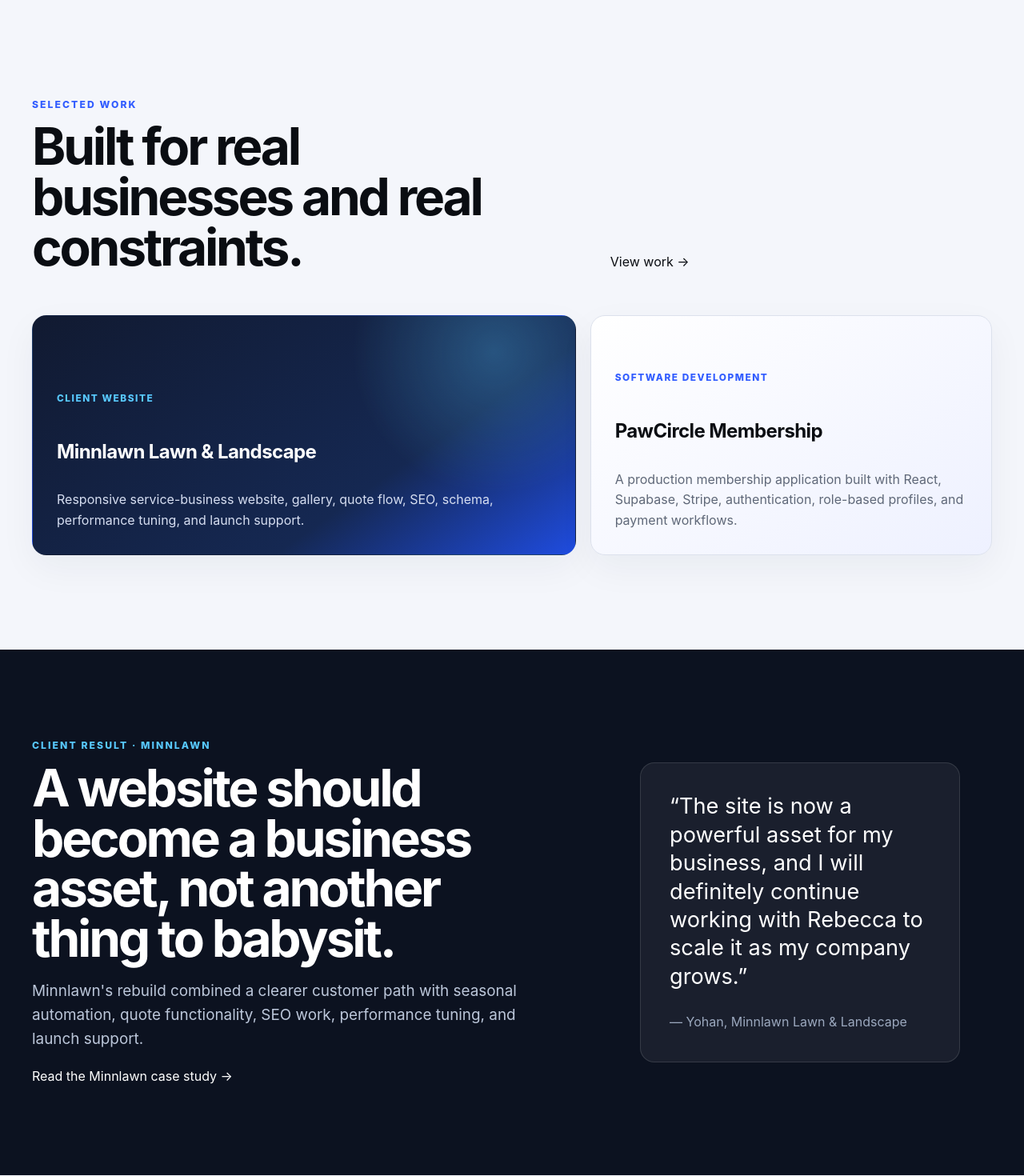
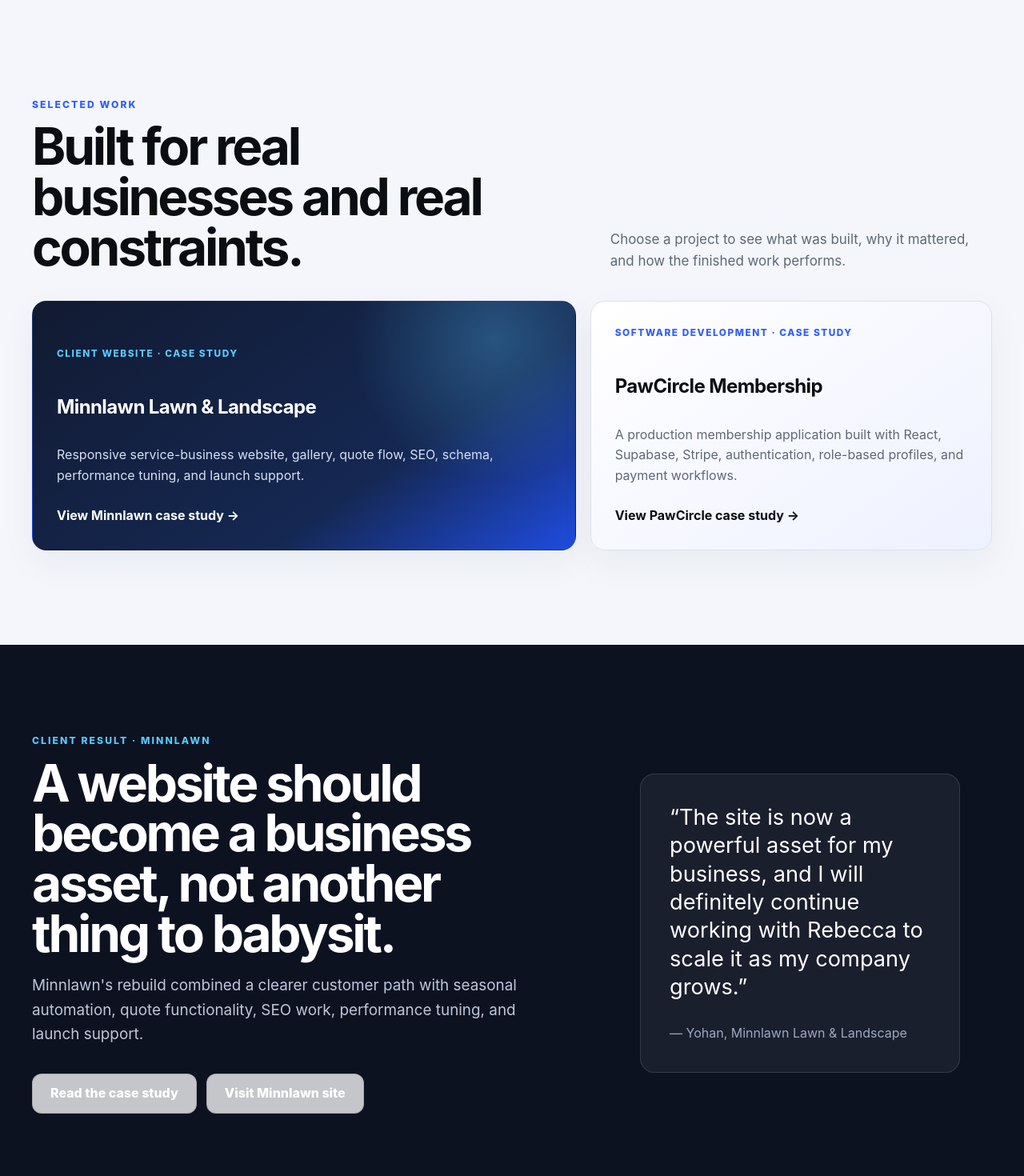
Before and after one commit to reaaland/pawcircle-llc-site, a Next.js app: page / in a window 1280 px wide. Shown: the part 1880-3350 px from the top of the page at 80% size. Built offline with nearby package versions, Linux system fonts and the light colour scheme.

Commit message:
Make home project cards fully clickable

```diff
--- a/app/page.tsx
+++ b/app/page.tsx
@@ -64,24 +64,26 @@ export default function HomePage() {
       </section>
 
       <section className="section shell">
-        <div className="section-heading">
+        <div className="section-heading" style={{ marginBottom: "36px" }}>
           <div>
             <p className="eyebrow">SELECTED WORK</p>
             <h2>Built for real businesses and real constraints.</h2>
           </div>
-          <Link className="text-link" href="/work">View work →</Link>
+          <p>Choose a project to see what was built, why it mattered, and how the finished work performs.</p>
         </div>
         <div className="project-grid">
-          <article className="project-card">
-            <span>CLIENT WEBSITE</span>
+          <Link className="project-card" href="/work/minnlawn" aria-label="Read the Minnlawn Lawn & Landscape case study">
+            <span>CLIENT WEBSITE · CASE STUDY</span>
             <h3>Minnlawn Lawn & Landscape</h3>
             <p>Responsive service-business website, gallery, quote flow, SEO, schema, performance tuning, and launch support.</p>
-          </article>
-          <article className="project-card">
-            <span>SOFTWARE DEVELOPMENT</span>
+            <strong style={{ marginTop: "24px" }}>View Minnlawn case study →</strong>
+          </Link>
+          <Link className="project-card" href="/work/pawcircle" aria-label="Read the PawCircle Membership case study">
+            <span>SOFTWARE DEVELOPMENT · CASE STUDY</span>
             <h3>PawCircle Membership</h3>
             <p>A production membership application built with React, Supabase, Stripe, authentication, role-based profiles, and payment workflows.</p>
-          </article>
+            <strong style={{ marginTop: "24px" }}>View PawCircle case study →</strong>
+          </Link>
         </div>
       </section>
 
@@ -93,7 +95,10 @@ export default function HomePage() {
             <p className="lede-small">
               Minnlawn&apos;s rebuild combined a clearer customer path with seasonal automation, quote functionality, SEO work, performance tuning, and launch support.
             </p>
-            <Link className="text-link" href="/work">Read the Minnlawn case study →</Link>
+            <div className="actions">
+              <Link className="button button-light" href="/work/minnlawn">Read the case study</Link>
+              <a className="button button-light" href="https://minnlawn.com" target="_blank" rel="noreferrer">Visit Minnlawn site</a>
+            </div>
           </div>
           <blockquote className="quote-card">
             <p>“The site is now a powerful asset for my business, and I will definitely continue working with Rebecca to scale it as my company grows.”</p>
@@ -105,7 +110,7 @@ export default function HomePage() {
       <section className="cta shell">
         <p className="eyebrow">START SIMPLE</p>
         <h2>Need a website, updates to an existing site, or help untangling a technology problem?</h2>
-        <p>Tell me what’s getting in the way, and we can figure out the smallest useful next step.</p>
+        <p>Tell me what you&apos;d like to build, update, or improve.</p>
         <Link className="button button-dark" href="/contact">Start a conversation</Link>
       </section>
     </main>
```
